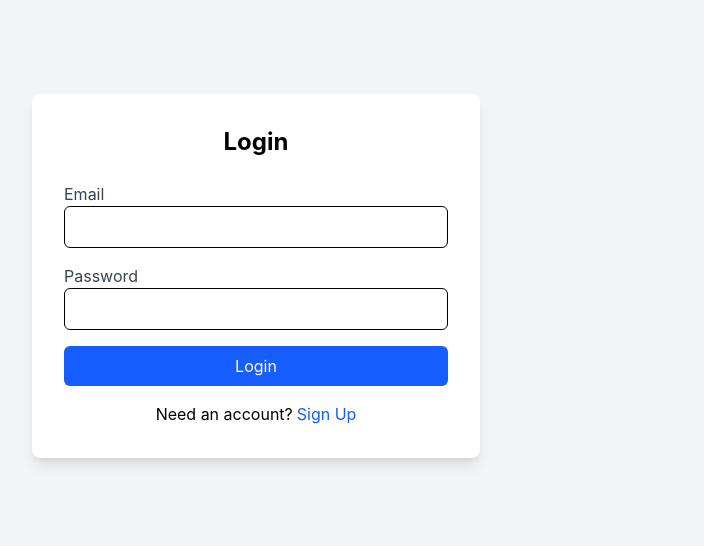
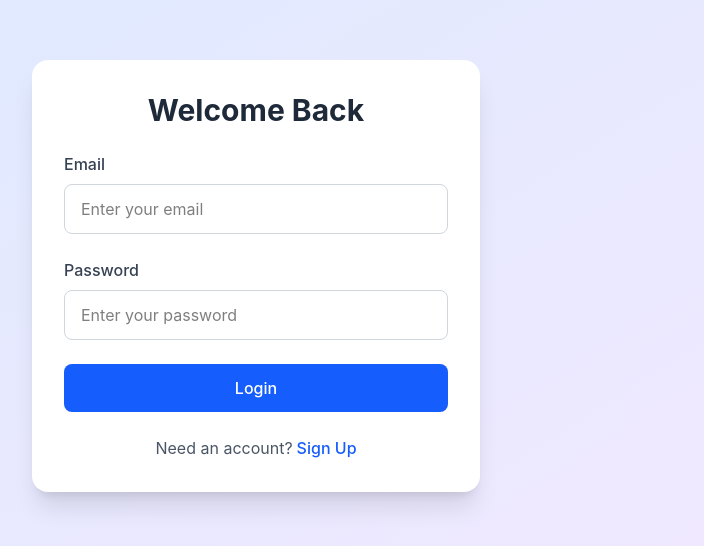
Before and after one commit to Adaobilynda1234/Resumebuilder, a React (Vite) app: page /auth in a window 1280 px wide. Shown: the part 124-670 px from the top of the page, without its empty margins (384-1088 px from the left). Built offline with nearby package versions, Linux system fonts and the light colour scheme; no server answers.

Commit message:
added auth

```diff
--- a/src/pages/Auth.jsx
+++ b/src/pages/Auth.jsx
@@ -2,6 +2,7 @@ import { useState } from "react";
 import { supabase } from "../supabaseClient";
 import { useNavigate } from "react-router-dom";
 import { motion } from "framer-motion";
+import { toast } from "react-toastify";
 
 function Auth() {
   const [email, setEmail] = useState("");
@@ -13,69 +14,101 @@ function Auth() {
   const handleAuth = async (e) => {
     e.preventDefault();
     setError(null);
+
     try {
       if (isSignUp) {
-        const { error } = await supabase.auth.signUp({ email, password });
-        if (error) throw error;
-        alert("Check your email for verification!");
+        const { data, error } = await supabase.auth.signUp({
+          email,
+          password,
+          options: {
+            emailRedirectTo: window.location.origin + "/dashboard",
+          },
+        });
+        if (error) {
+          if (error.message.toLowerCase().includes("already registered")) {
+            setError(
+              "This email is already registered. Please use a different email or login."
+            );
+            toast.error("Email already registered!");
+            return;
+          }
+          throw error;
+        }
+        toast.success("Sign up successful! Check your email for verification!");
       } else {
-        const { error } = await supabase.auth.signInWithPassword({
+        const { data, error } = await supabase.auth.signInWithPassword({
           email,
           password,
         });
         if (error) throw error;
+        toast.success("Login successful!");
         navigate("/dashboard");
       }
     } catch (error) {
       setError(error.message);
+      toast.error(error.message);
     }
   };
 
   return (
     <motion.div
-      initial={{ opacity: 0 }}
-      animate={{ opacity: 1 }}
+      initial={{ opacity: 0, y: -50 }}
+      animate={{ opacity: 1, y: 0 }}
       transition={{ duration: 0.5 }}
-      className="min-h-screen flex items-center justify-center bg-gray-100"
+      className="min-h-screen flex items-center justify-center bg-gradient-to-br from-blue-100 to-purple-100 p-4"
     >
-      <div className="bg-white p-8 rounded-lg shadow-lg w-full max-w-md">
-        <h2 className="text-2xl font-bold mb-6 text-center">
-          {isSignUp ? "Sign Up" : "Login"}
+      <div className="bg-white p-8 rounded-2xl shadow-xl w-full max-w-md transform transition-all hover:scale-[1.02]">
+        <h2 className="text-3xl font-bold mb-6 text-center text-gray-800">
+          {isSignUp ? "Create Account" : "Welcome Back"}
         </h2>
-        <form onSubmit={handleAuth}>
-          <div className="mb-4">
-            <label className="block text-gray-700">Email</label>
+        <form onSubmit={handleAuth} className="space-y-6">
+          <div>
+            <label className="block text-gray-700 font-medium mb-2">
+              Email
+            </label>
             <input
               type="email"
               value={email}
               onChange={(e) => setEmail(e.target.value)}
-              className="w-full px-3 py-2 border rounded-md"
+              className="w-full px-4 py-3 border border-gray-300 rounded-lg focus:ring-2 focus:ring-blue-500 focus:border-transparent transition"
+              placeholder="Enter your email"
               required
             />
           </div>
-          <div className="mb-4">
-            <label className="block text-gray-700">Password</label>
+          <div>
+            <label className="block text-gray-700 font-medium mb-2">
+              Password
+            </label>
             <input
               type="password"
               value={password}
               onChange={(e) => setPassword(e.target.value)}
-              className="w-full px-3 py-2 border rounded-md"
+              className="w-full px-4 py-3 border border-gray-300 rounded-lg focus:ring-2 focus:ring-blue-500 focus:border-transparent transition"
+              placeholder="Enter your password"
               required
             />
           </div>
-          {error && <p className="text-red-500 mb-4">{error}</p>}
+          {error && (
+            <motion.p
+              initial={{ opacity: 0 }}
+              animate={{ opacity: 1 }}
+              className="text-red-500 text-sm"
+            >
+              {error}
+            </motion.p>
+          )}
           <button
             type="submit"
-            className="w-full bg-blue-600 text-white py-2 rounded-md hover:bg-blue-700"
+            className="w-full bg-blue-600 text-white py-3 rounded-lg hover:bg-blue-700 transition duration-300 font-medium"
           >
             {isSignUp ? "Sign Up" : "Login"}
           </button>
         </form>
-        <p className="mt-4 text-center">
+        <p className="mt-6 text-center text-gray-600">
           {isSignUp ? "Already have an account?" : "Need an account?"}
           <button
             onClick={() => setIsSignUp(!isSignUp)}
-            className="text-blue-600 hover:underline ml-1"
+            className="text-blue-600 hover:underline font-medium ml-1"
           >
             {isSignUp ? "Login" : "Sign Up"}
           </button>
```
